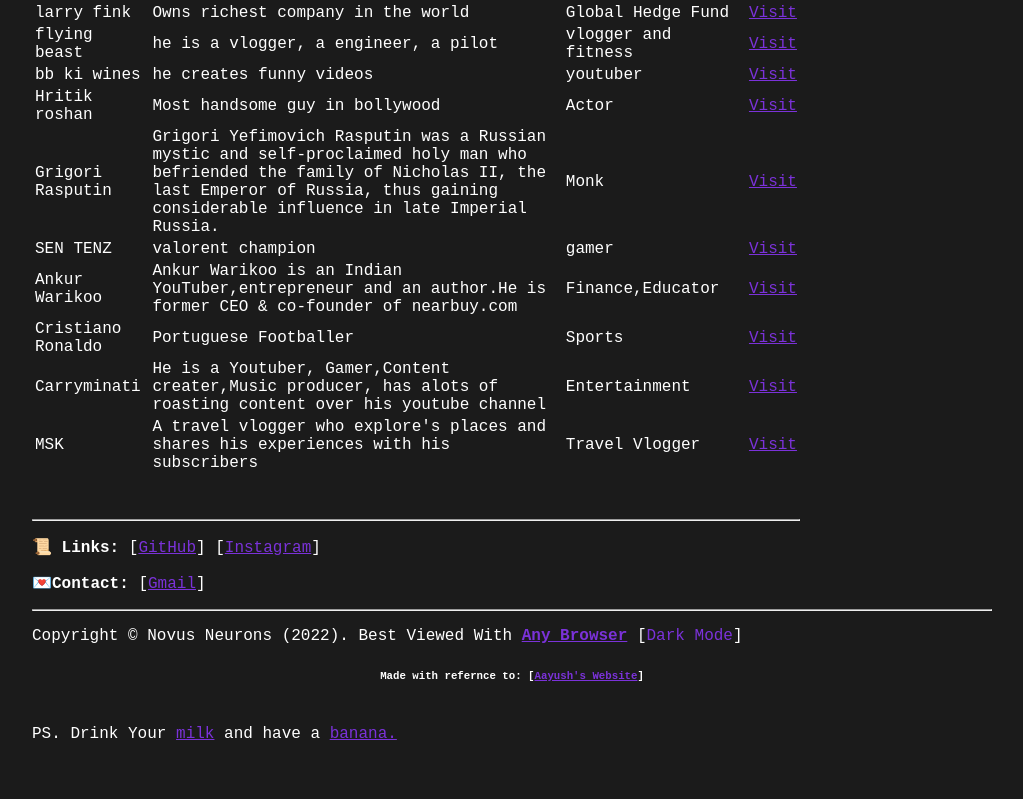
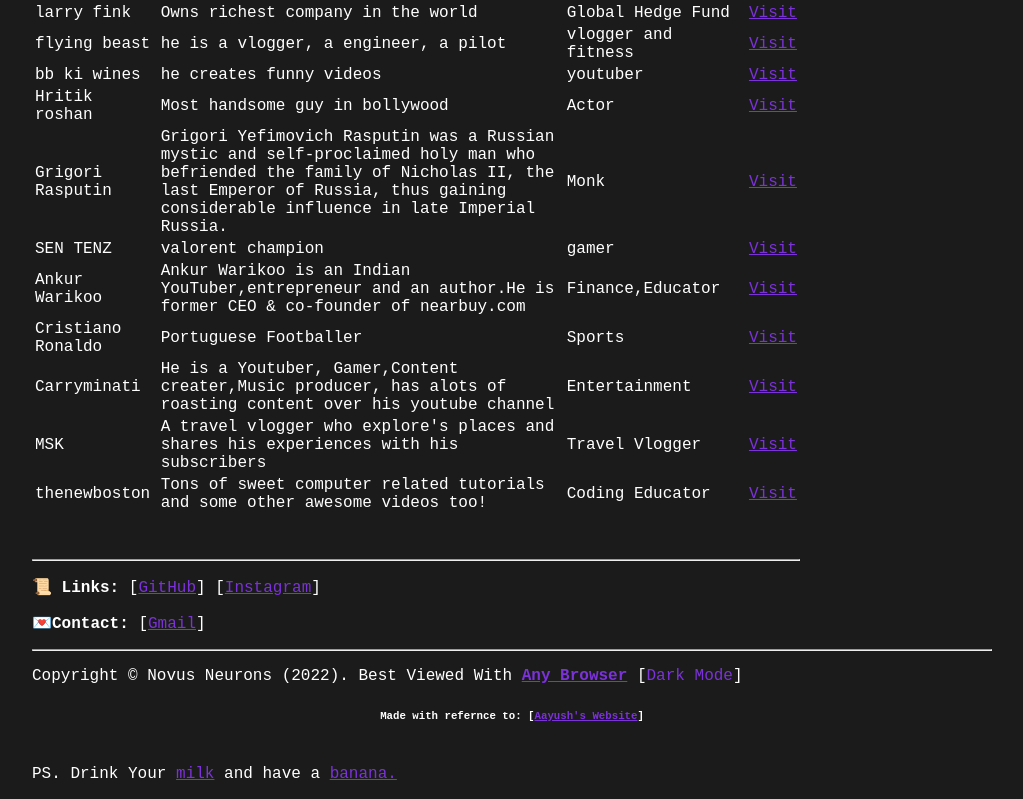
Before and after one commit to Novus-Neurons/Content-Club, a plain HTML site: page index.html in a window 1280 px wide. Shown: the part 792-1591 px from the top of the page, without its empty margins (128-1151 px from the left). Before the commit the page ends 1551 px from the top, so only its background shows below. Drawn offline with Linux system fonts and the light colour scheme.

Commit message:
Added thenewboston on the list

```diff
--- a/index.html
+++ b/index.html
@@ -165,6 +165,14 @@
                   </tr>
 
 
+                <tr>
+                  <td>thenewboston</td>
+                  <td>Tons of sweet computer related tutorials and some other awesome videos too!</td>
+                  <td>Coding Educator</td>
+                  <td><a href="https://www.youtube.com/user/thenewboston" target="_blank">Visit</a></td>
+                  </tr>
+
+
         </table>
         <br>
         <br>
```
